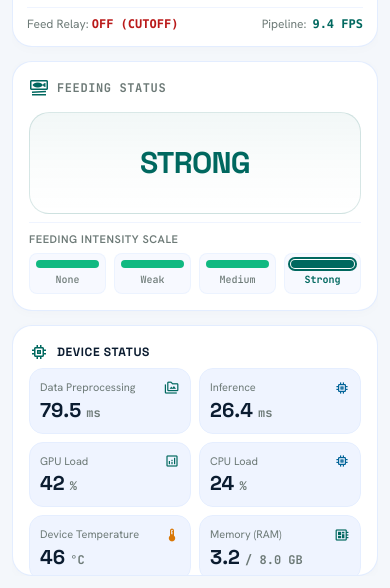
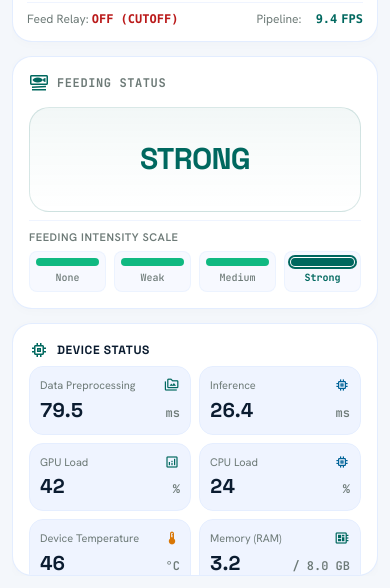
Before and after one commit to hoangphihung2004/Capstone_2026_Fish_Feeding_Intensity, a FastAPI app: page / in a window 390 px wide. Shown: the part 370-958 px from the top of the page. Run offline with FastAPI, Linux system fonts and the light colour scheme; parts of the project's set-up code (start-up, migrations or seed data) failed here and were passed over; some libraries are stand-ins or nearby versions.

Commit message:
fix(web): Prevent unit shifting by anchoring units with justify-between and tabular-nums

```diff
--- a/U_FFIA27K_multimodal_deployment/web_dashboard/templates/index.html
+++ b/U_FFIA27K_multimodal_deployment/web_dashboard/templates/index.html
@@ -156,9 +156,10 @@
           <!-- Bottom Metadata Row for Live Pond -->
           <div class="flex items-center justify-between text-xs text-outline pt-2 border-t border-surface-container-low shrink-0">
             <div>Feed Relay: <span id="farm-relay-status" class="font-bold text-error uppercase font-mono">OFF (CUTOFF)</span></div>
-            <div class="flex items-center gap-1.5 font-body-sm text-outline">
+            <div class="flex items-center gap-1 font-body-sm text-outline">
               <span>Pipeline:</span>
-              <span id="farm-cam-fps" class="font-bold text-primary font-mono text-xs">9.4 FPS</span>
+              <span id="farm-cam-fps-val" class="font-bold text-primary font-mono text-xs tabular-nums inline-block w-8 text-right">9.4</span>
+              <span class="font-bold text-primary font-mono text-xs">FPS</span>
             </div>
           </div>
         </section>
@@ -224,7 +225,10 @@
                   <span>Data Preprocessing</span>
                   <span class="material-symbols-outlined text-[16px] text-primary">perm_media</span>
                 </div>
-                <div class="text-xl sm:text-2xl font-display font-bold text-on-surface leading-tight"><span id="farm-stat-dataprep">79.5</span> <span class="text-xs font-label-sm text-outline">ms</span></div>
+                <div class="flex items-baseline justify-between leading-tight">
+                  <span id="farm-stat-dataprep" class="text-xl sm:text-2xl font-display font-bold text-on-surface tabular-nums">79.5</span>
+                  <span class="text-xs font-label-sm text-outline font-semibold">ms</span>
+                </div>
               </div>
 
               <!-- Stat 2: Inference (TensorRT Core) -->
@@ -233,7 +237,10 @@
                   <span>Inference</span>
                   <span class="material-symbols-outlined text-[16px] text-secondary">memory</span>
                 </div>
-                <div class="text-xl sm:text-2xl font-display font-bold text-on-surface leading-tight"><span id="farm-stat-inference">26.4</span> <span class="text-xs font-label-sm text-outline">ms</span></div>
+                <div class="flex items-baseline justify-between leading-tight">
+                  <span id="farm-stat-inference" class="text-xl sm:text-2xl font-display font-bold text-on-surface tabular-nums">26.4</span>
+                  <span class="text-xs font-label-sm text-outline font-semibold">ms</span>
+                </div>
               </div>
 
               <!-- Stat 3: GPU Load -->
@@ -242,7 +249,10 @@
                   <span>GPU Load</span>
                   <span class="material-symbols-outlined text-[16px] text-primary">analytics</span>
                 </div>
-                <div class="text-xl sm:text-2xl font-display font-bold text-on-surface leading-tight"><span id="farm-stat-gpu">42</span> <span class="text-xs font-label-sm text-outline">%</span></div>
+                <div class="flex items-baseline justify-between leading-tight">
+                  <span id="farm-stat-gpu" class="text-xl sm:text-2xl font-display font-bold text-on-surface tabular-nums">42</span>
+                  <span class="text-xs font-label-sm text-outline font-semibold">%</span>
+                </div>
               </div>
 
               <!-- Stat 4: CPU Load -->
@@ -251,7 +261,10 @@
                   <span>CPU Load</span>
                   <span class="material-symbols-outlined text-[16px] text-secondary">memory</span>
                 </div>
-                <div class="text-xl sm:text-2xl font-display font-bold text-on-surface leading-tight"><span id="farm-stat-cpu">24</span> <span class="text-xs font-label-sm text-outline">%</span></div>
+                <div class="flex items-baseline justify-between leading-tight">
+                  <span id="farm-stat-cpu" class="text-xl sm:text-2xl font-display font-bold text-on-surface tabular-nums">24</span>
+                  <span class="text-xs font-label-sm text-outline font-semibold">%</span>
+                </div>
               </div>
 
               <!-- Stat 5: Device Temperature -->
@@ -260,7 +273,10 @@
                   <span>Device Temperature</span>
                   <span class="material-symbols-outlined text-[16px] text-amber-600">device_thermostat</span>
                 </div>
-                <div class="text-xl sm:text-2xl font-display font-bold text-on-surface leading-tight"><span id="farm-stat-temp">46</span> <span class="text-xs font-label-sm text-outline">°C</span></div>
+                <div class="flex items-baseline justify-between leading-tight">
+                  <span id="farm-stat-temp" class="text-xl sm:text-2xl font-display font-bold text-on-surface tabular-nums">46</span>
+                  <span class="text-xs font-label-sm text-outline font-semibold">°C</span>
+                </div>
               </div>
 
               <!-- Stat 6: System Memory (RAM) -->
@@ -269,7 +285,10 @@
                   <span>Memory (RAM)</span>
                   <span class="material-symbols-outlined text-[16px] text-primary">developer_board</span>
                 </div>
-                <div class="text-xl sm:text-2xl font-display font-bold text-on-surface leading-tight"><span id="farm-stat-ram">3.2</span> <span class="text-xs font-label-sm text-outline">/ 8.0 GB</span></div>
+                <div class="flex items-baseline justify-between leading-tight">
+                  <span id="farm-stat-ram" class="text-xl sm:text-2xl font-display font-bold text-on-surface tabular-nums">3.2</span>
+                  <span class="text-xs font-label-sm text-outline font-semibold">/ 8.0 GB</span>
+                </div>
               </div>
             </div>
           </section>
@@ -341,6 +360,7 @@
       // 3. Hardware & Telemetry Stats
       const farmStatDataPrep = document.getElementById('farm-stat-dataprep');
       const farmStatInference = document.getElementById('farm-stat-inference');
+      const farmCamFpsVal = document.getElementById('farm-cam-fps-val');
       const farmCamFps = document.getElementById('farm-cam-fps');
       const farmStreamTime = document.getElementById('farm-stream-time');
       const farmRelayStatus = document.getElementById('farm-relay-status');
@@ -348,12 +368,16 @@
       const aMs = parseFloat(lat.audio_ms) || 0;
       const vMs = parseFloat(lat.video_ms) || 0;
       const dataPrepMs = (aMs + vMs).toFixed(1);
-      const gpuMs = lat.gpu_ms !== undefined ? lat.gpu_ms : '26.4';
-      const pipeFps = lat.pipeline_fps !== undefined ? lat.pipeline_fps : '9.4';
+      const gpuMs = lat.gpu_ms !== undefined ? (parseFloat(lat.gpu_ms) || 26.4).toFixed(1) : '26.4';
+      const pipeFps = lat.pipeline_fps !== undefined ? (parseFloat(lat.pipeline_fps) || 9.4).toFixed(1) : '9.4';
 
       if (farmStatDataPrep) farmStatDataPrep.textContent = dataPrepMs;
       if (farmStatInference) farmStatInference.textContent = gpuMs;
-      if (farmCamFps) farmCamFps.textContent = pipeFps + ' FPS';
+      if (farmCamFpsVal) {
+        farmCamFpsVal.textContent = pipeFps;
+      } else if (farmCamFps) {
+        farmCamFps.textContent = pipeFps + ' FPS';
+      }
       if (farmStreamTime && sInfo.time_str) farmStreamTime.textContent = sInfo.time_str;
       if (farmRelayStatus && feeder.relay) {
         farmRelayStatus.textContent = feeder.relay === 'ON' ? 'ON (FEEDING)' : 'OFF (CUTOFF)';
```
